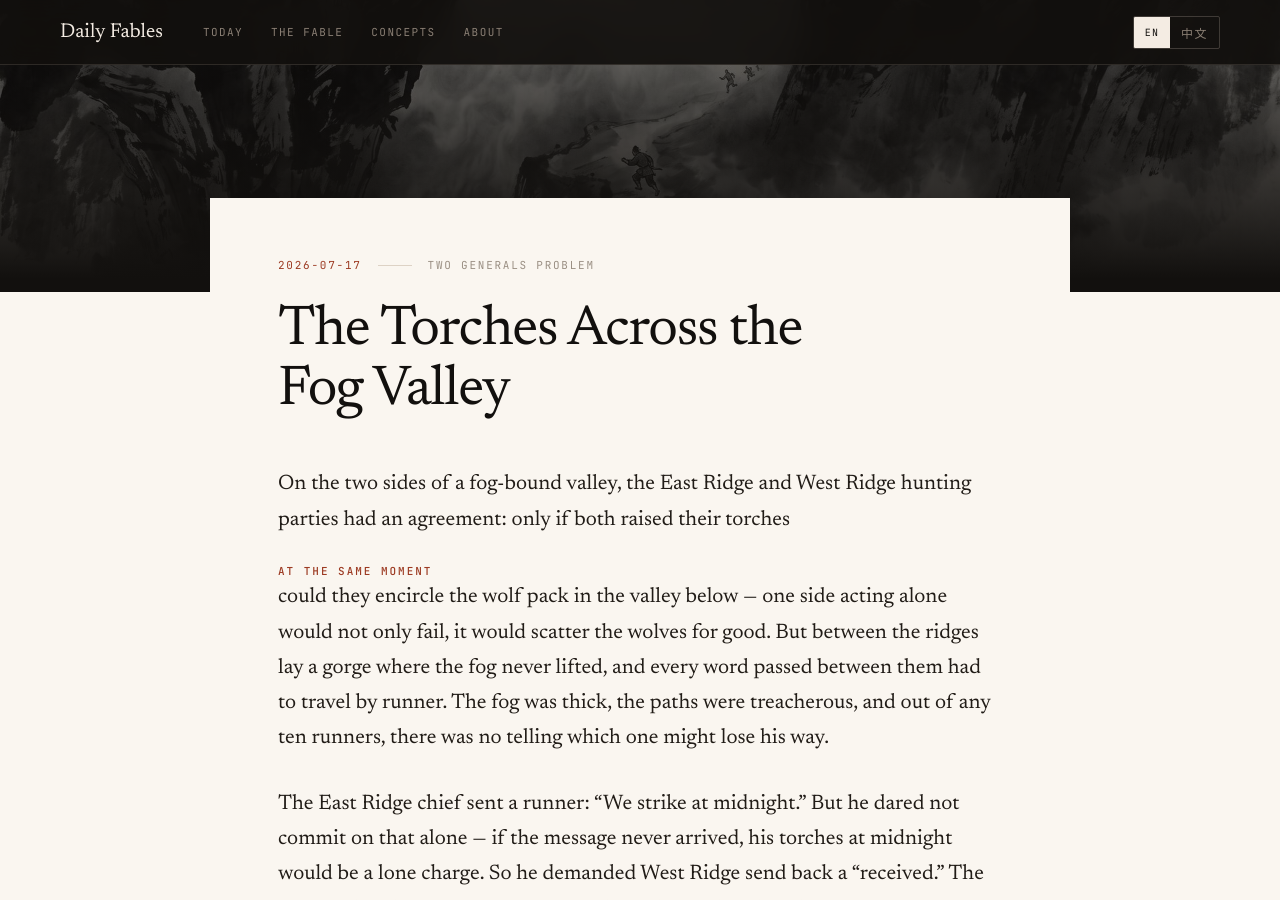
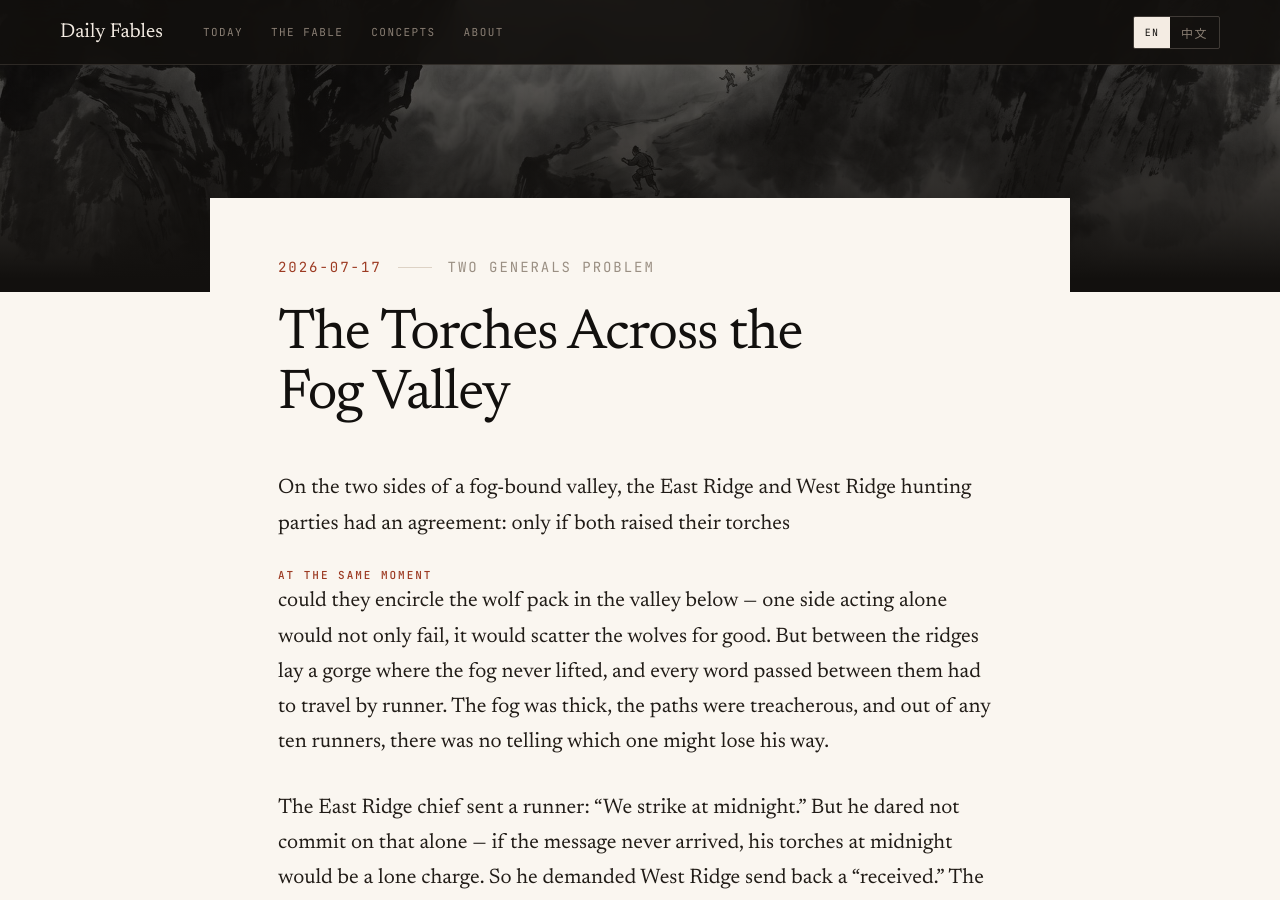
Before and after one commit to judexzhu/daily-fables, a Jekyll site: the page built from _posts/2026-07-17-two-generals-problem.md, in a window 1280 px wide and 900 px high, scrolled down 439 px. Built offline with Jekyll 4.4.1, drawn with Linux system fonts in a browser that asks for light colours; some web fonts are replaced.

Commit message:
Increase kicker font size from 11px to 14px

```diff
--- a/assets/style.css
+++ b/assets/style.css
@@ -93,7 +93,7 @@ h1, h2, h3 { font-weight: 400; }
 .hero-sub { margin: 22px 0 0; font-size: 24px; color: #b3a698; }
 .kicker {
   display: flex; align-items: center; flex-wrap: wrap; gap: 16px; margin: 0 0 30px;
-  font-family: var(--mono); font-size: 11px; letter-spacing: 0.16em; text-transform: uppercase; color: var(--clay);
+  font-family: var(--mono); font-size: 14px; letter-spacing: 0.14em; text-transform: uppercase; color: var(--clay);
 }
 .kicker.zh { font-family: var(--hand); font-size: 14px; text-transform: none; }
 .kicker .rule { width: 34px; height: 1px; background: rgba(201,160,140,0.5); }
```
